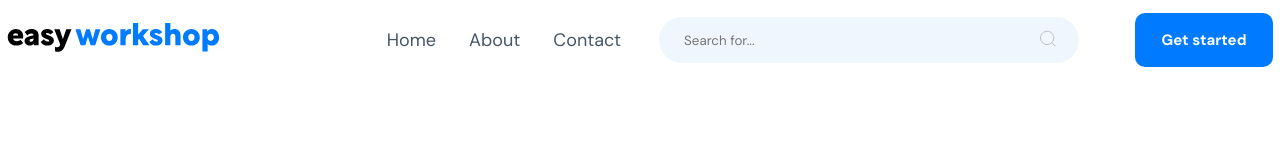
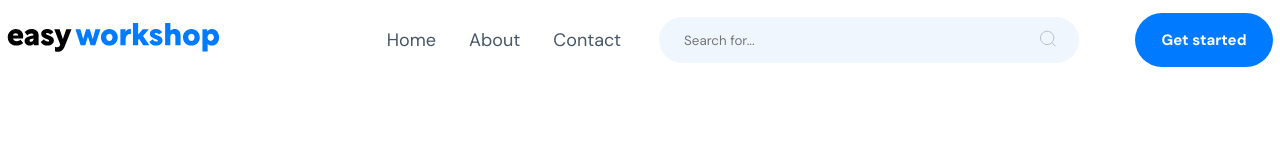
Before and after one commit to ndtpdistant/easyworkshop, a React (Vite) app in the folder apps/client/: page / in a window 1280 px wide. Shown: the top 160 px of the page. Built offline with nearby package versions, Linux system fonts and the light colour scheme.

Commit message:
navbar fixed

```diff
--- a/apps/client/src/components/navbar/Navbar.jsx
+++ b/apps/client/src/components/navbar/Navbar.jsx
@@ -8,6 +8,7 @@ import * as style from './Navbar.module.scss';
 
 const Navbar = (props) => {
   const [auth, setAuth] = useState(false);
+  const btnClassName = style.account_btn;
 
   return (
     <div className={style.wrapper}>
@@ -44,9 +45,7 @@ const Navbar = (props) => {
           </form>
           <div className={style.account}>
             <Button
-              width={138}
-              height={54}
-              borderRadius={30}
+              className={btnClassName}
               text={auth ? 'Profile' : 'Get started'}
             ></Button>
           </div>
--- a/apps/client/src/components/navbar/Navbar.module.scss
+++ b/apps/client/src/components/navbar/Navbar.module.scss
@@ -51,3 +51,9 @@
   border: none;
   background: transparent;
 }
+
+.account_btn {
+  width: 138px;
+  height: 54px;
+  border-radius: 30px;
+}
```
